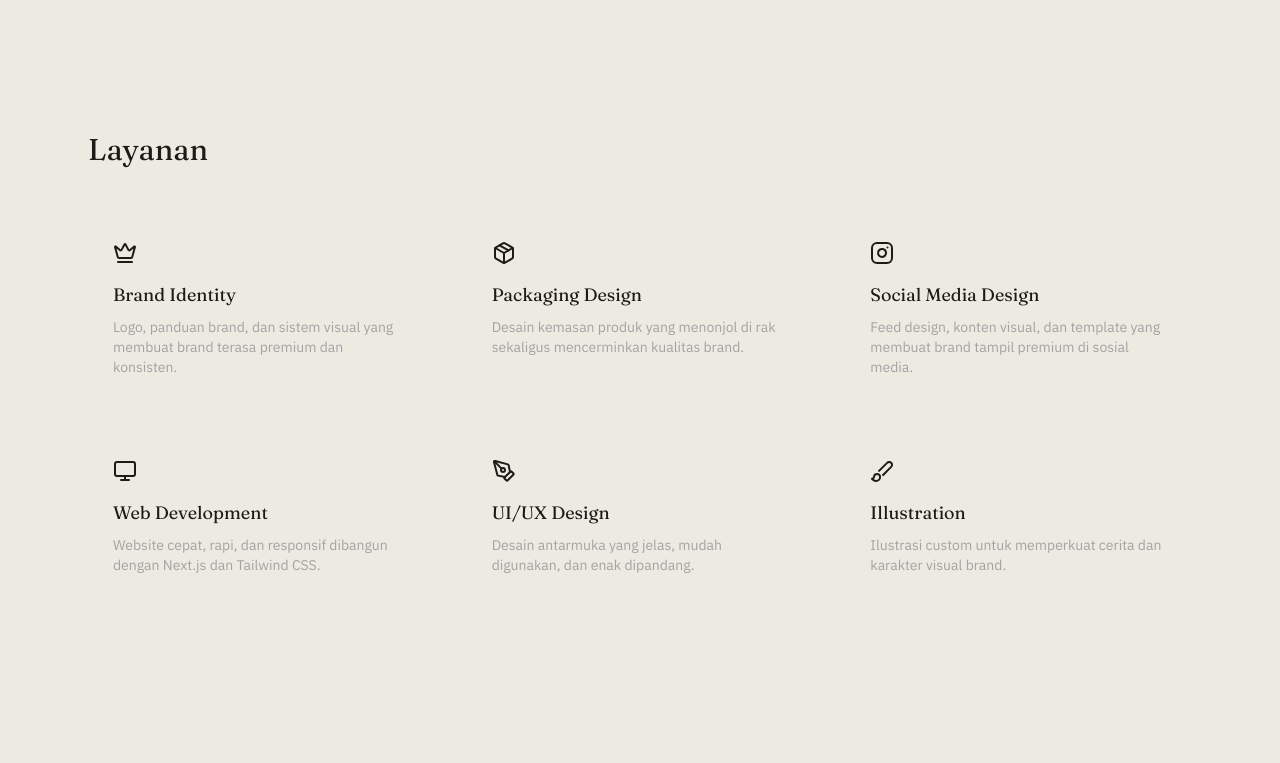
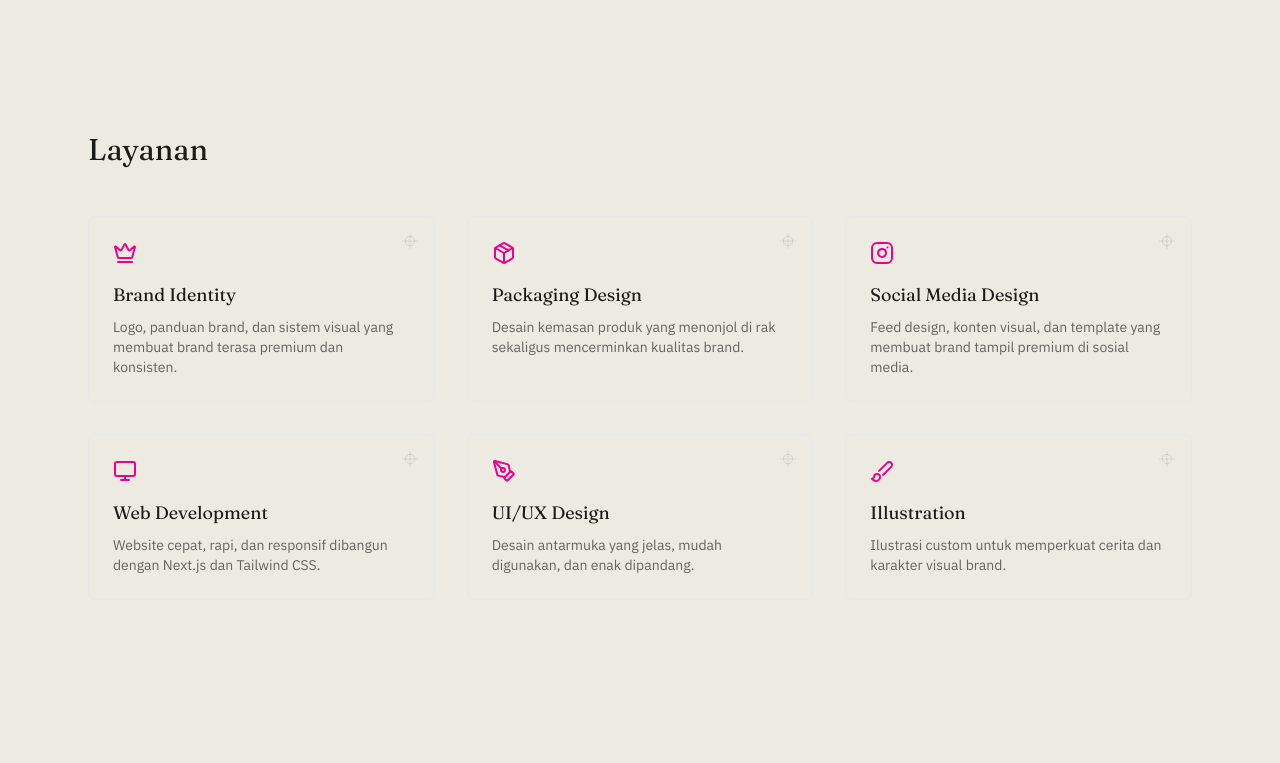
Before and after one commit to adrnsyhsdq-debug/portofolio3, a Next.js app: page / in a window 1280 px wide. Shown: the part 545-1308 px from the top of the page. Built offline with nearby package versions, Linux system fonts and the light colour scheme.

Commit message:
feat: fix undefined gold color, add staggered card reveal and hover motion

```diff
--- a/components/services.tsx
+++ b/components/services.tsx
@@ -1,10 +1,10 @@
+'use client'
+
+import { motion, useReducedMotion, type Variants } from 'framer-motion'
 import { Crown, Package, Monitor, PenTool, Brush } from 'lucide-react'
 import { InstagramIcon } from '@/components/icons'
-
-// NOTE: 'Instagram' used to be imported from lucide-react directly. Recent
-// lucide-react versions dropped brand icons, which crashed the build with
-// "Export Instagram doesn't exist in target module". We now use the local
-// InstagramIcon from components/icons.tsx instead.
+import { RegistrationMark } from '@/components/registration-mark'
+import { Reveal } from '@/components/reveal'
 
 const services = [
   {
@@ -39,25 +39,49 @@ const services = [
   },
 ]
 
+const grid: Variants = {
+  hidden: {},
+  visible: { transition: { staggerChildren: 0.08 } },
+}
+
+const card: Variants = {
+  hidden: { opacity: 0, y: 20 },
+  visible: { opacity: 1, y: 0, transition: { duration: 0.5, ease: [0.65, 0, 0.35, 1] } },
+}
+
 export function Services() {
+  const shouldReduceMotion = useReducedMotion()
+
   return (
     <section id="services" className="mx-auto max-w-6xl px-6 py-20">
-      <h2 className="mb-12 text-3xl">Layanan</h2>
-      <div className="grid grid-cols-1 gap-8 sm:grid-cols-2 lg:grid-cols-3">
+      <Reveal as="h2" className="mb-12 text-3xl">
+        Layanan
+      </Reveal>
+      <motion.div
+        className="grid grid-cols-1 gap-8 sm:grid-cols-2 lg:grid-cols-3"
+        initial={shouldReduceMotion ? false : 'hidden'}
+        whileInView={shouldReduceMotion ? undefined : 'visible'}
+        viewport={{ once: true, margin: '-80px' }}
+        variants={grid}
+      >
         {services.map((service) => {
           const Icon = service.icon
           return (
-            <div
+            <motion.div
               key={service.title}
-              className="rounded-lg border border-white/10 p-6 transition-colors hover:border-gold/50"
+              variants={shouldReduceMotion ? undefined : card}
+              whileHover={shouldReduceMotion ? undefined : { y: -6 }}
+              transition={{ type: 'spring', stiffness: 300, damping: 22 }}
+              className="group relative rounded-lg border border-ink/12 p-6 transition-colors hover:border-magenta/50"
             >
-              <Icon className="mb-4 h-6 w-6 text-gold" aria-hidden="true" />
+              <RegistrationMark className="absolute right-4 top-4 text-ink/15 transition-colors group-hover:text-magenta/40" />
+              <Icon className="mb-4 h-6 w-6 text-magenta" aria-hidden="true" />
               <h3 className="mb-2 text-lg">{service.title}</h3>
-              <p className="text-sm text-neutral-400">{service.desc}</p>
-            </div>
+              <p className="text-sm text-ink/65">{service.desc}</p>
+            </motion.div>
           )
         })}
-      </div>
+      </motion.div>
     </section>
   )
 }
```
